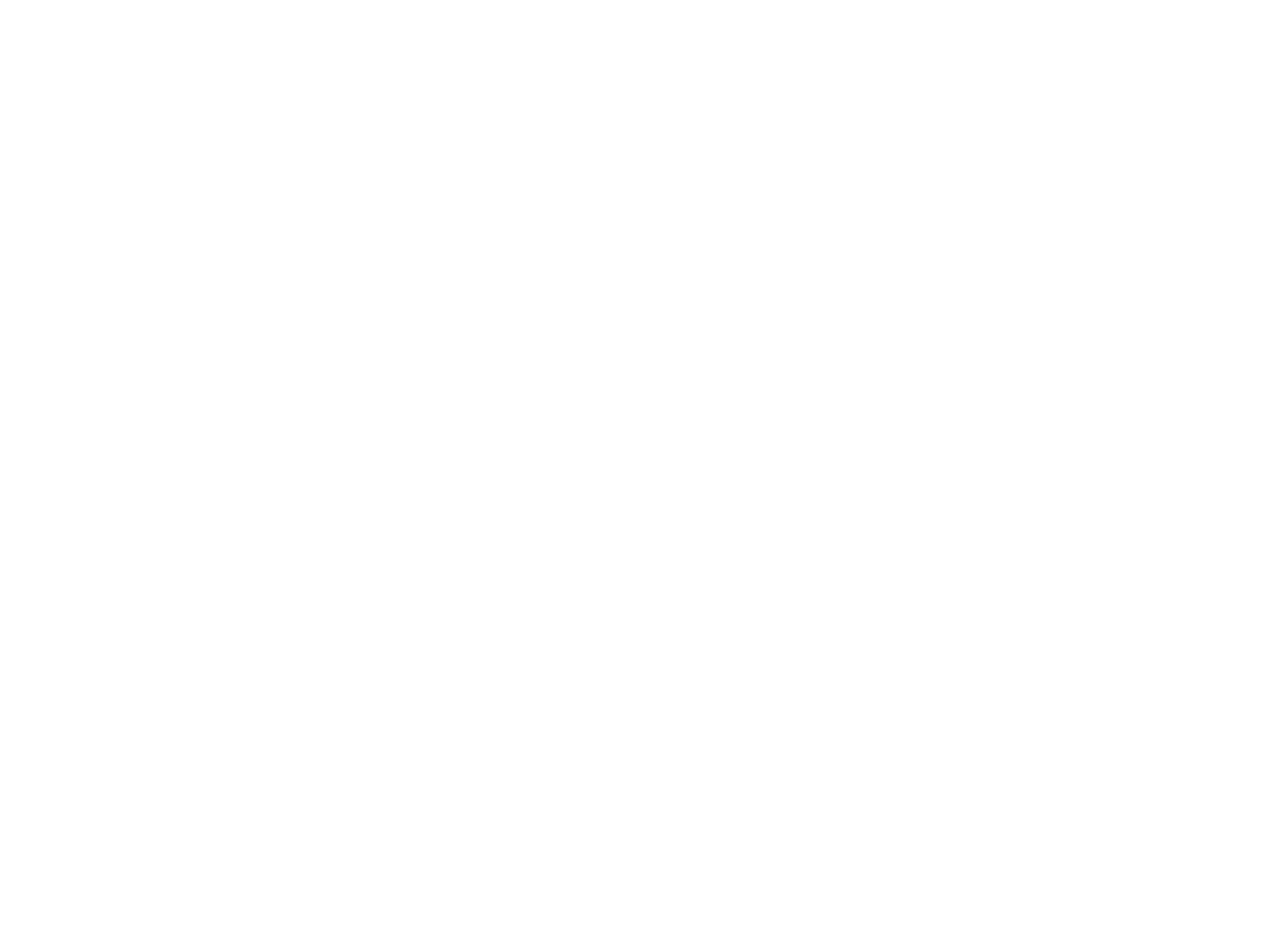
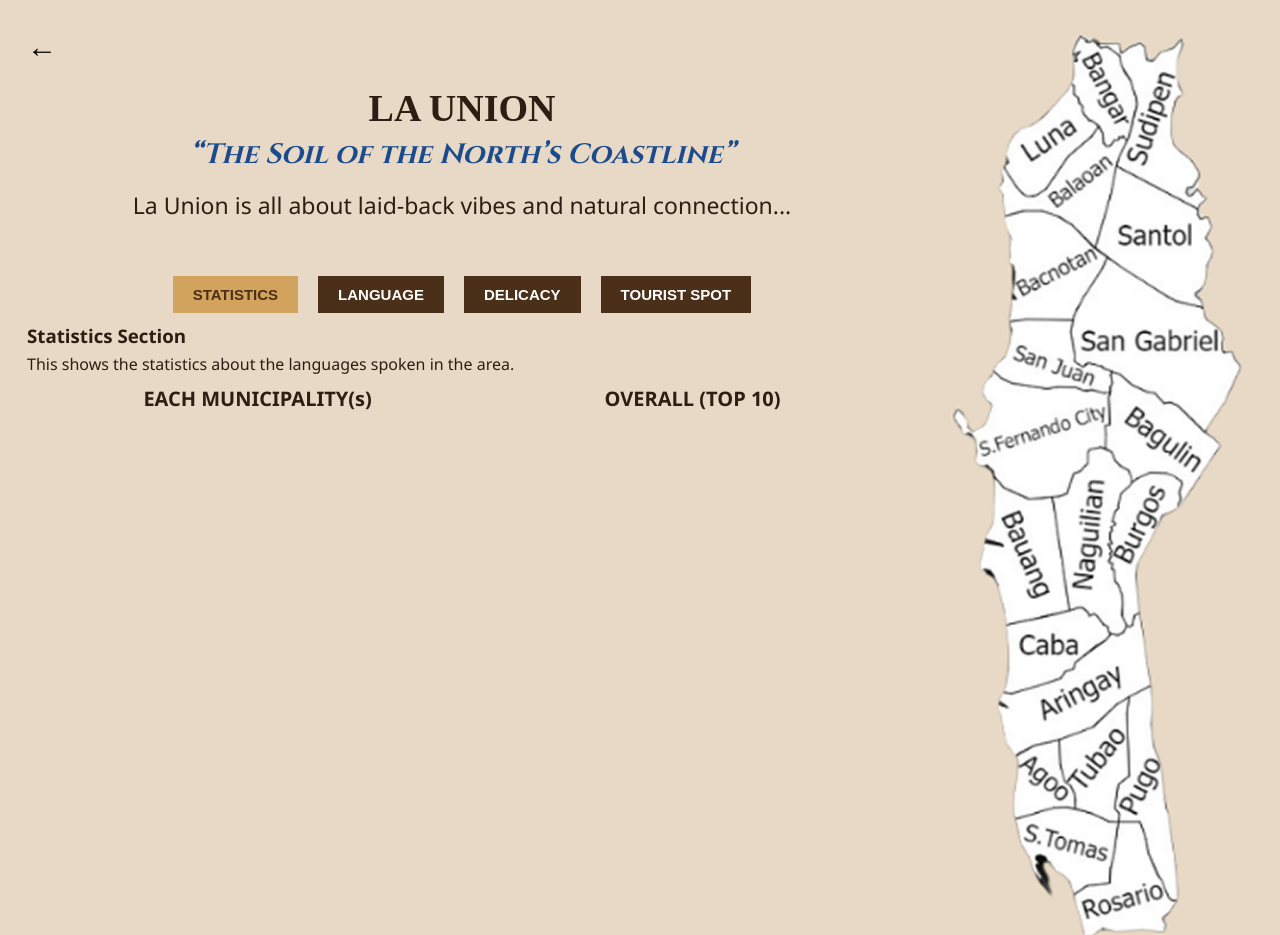
Before and after one commit to Ken-Ds/language-mapping-python, a plain HTML site: page frontend/laUnion.html in a window 1280 px wide. Shown: the top 935 px of the page. Before the commit the page ends 800 px from the top, so only its background shows below. Drawn offline with Linux system fonts and the light colour scheme; a web font is replaced by a local one.

Commit message:
updated gui LaUnion

```diff
--- a/frontend/laUnion.html
+++ b/frontend/laUnion.html
@@ -0,0 +1,80 @@
+<!DOCTYPE html>
+<html lang="en">
+<head>
+  <meta charset="UTF-8" />
+  <meta name="viewport" content="width=device-width, initial-scale=1.0" />
+  <title>La Union - Statistics</title>
+  <link rel="stylesheet" href="style.css" />
+</head>
+<body>
+    <div class="province-container">
+      <!-- Back Button, Title, etc. -->
+      <div class="province-left">
+        <div class="province-back-button">
+          <a href="index.html">&#8592;</a>
+        </div>
+
+        <div class="province-content">
+          <h2>LA UNION</h2>
+          <h3 class="province-subtitle">“The Soil of the North’s Coastline”</h3>
+          <p>La Union is all about laid-back vibes and natural connection...</p>
+        </div>
+
+        <!-- Tabs -->
+        <div class="province-tabs">
+          <button onclick="showSection('statistics')" class="active">STATISTICS</button>
+          <button onclick="showSection('language')">LANGUAGE</button>
+          <button onclick="showSection('delicacy')">DELICACY</button>
+          <button onclick="showSection('tourist')">TOURIST SPOT</button>
+        </div>
+
+        <!-- SECTIONS -->
+        <div id="statistics" class="province-section">
+          <h3>Statistics Section</h3>
+          <p>This shows the statistics about the languages spoken in the area.</p>
+          <div class="columns">
+            <span>EACH MUNICIPALITY(s)</span>
+            <span>OVERALL (TOP 10)</span>
+          </div>
+        </div>
+
+        <div id="language" class="province-section" style="display:none;">
+          <h3>Language Section</h3>
+          <p>This presents the languages identified from translated words...</p>
+        </div>
+
+        <div id="delicacy" class="province-section" style="display:none;">
+          <h3>Delicacy Section</h3>
+          <p>These are foods that are famous in this place.</p>
+        </div>
+
+        <div id="tourist" class="province-section" style="display:none;">
+          <h3>Tourist Spots Section</h3>
+          <p>These are tourist destinations that are popular in this place.</p>
+        </div>
+
+      </div>
+
+      <!-- Map -->
+      <div class="la-union-map-wrapper">
+        <img src="images/laUnionMap.png" alt="Map of La Union" />
+      </div>
+    </div>
+
+    <script>
+      function showSection(sectionId) {
+        // Hide all sections
+        const sections = document.querySelectorAll('.province-section');
+        sections.forEach(sec => sec.style.display = 'none');
+
+        // Show the selected section
+        document.getElementById(sectionId).style.display = 'block';
+
+        // Update active tab button
+        const buttons = document.querySelectorAll('.province-tabs button');
+        buttons.forEach(btn => btn.classList.remove('active'));
+        document.querySelector(`.province-tabs button[onclick="showSection('${sectionId}')"]`).classList.add('active');
+      }
+    </script>
+
+  </body>
--- a/frontend/style.css
+++ b/frontend/style.css
@@ -383,3 +383,32 @@ body {
   max-width: 100%;
   height: 90%;
 }
+
+/* UNG BANDA SCRIPT */
+.province-tabs {
+  display: flex;
+  gap: 10px;
+  justify-content: center;
+  margin-bottom: 0;
+}
+
+.province-tabs button {
+  background-color: #4a2f19;
+  color: white;
+  padding: 10px 20px;
+  border: none;
+  font-weight: bold;
+  cursor: pointer;
+}
+
+.province-tabs button.active {
+  background-color: #d1a35c;
+  color: #4a2f19;
+}
+
+.tab-border {
+  width: 90%;
+  height: 2px;
+  background-color: #4a2f19;
+  margin: 10px auto 20px auto;
+}
```
